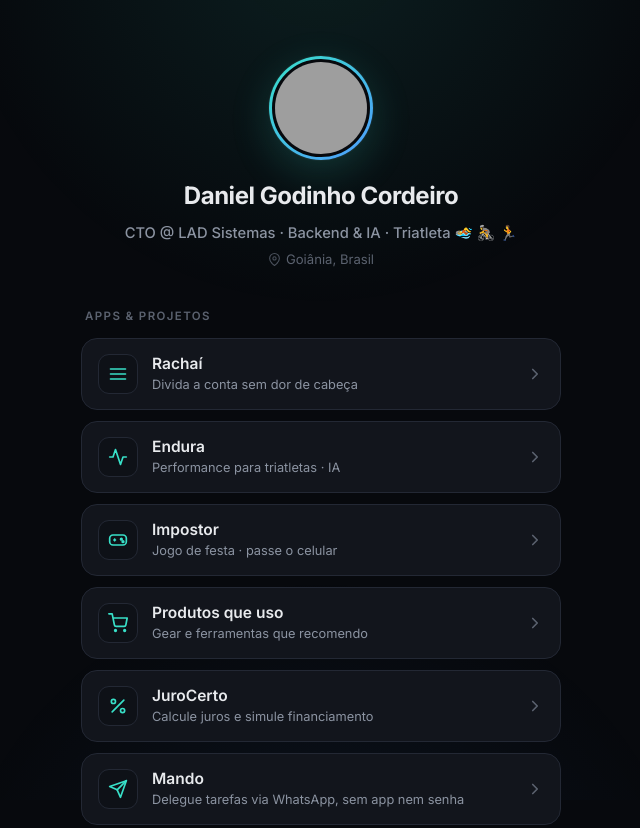
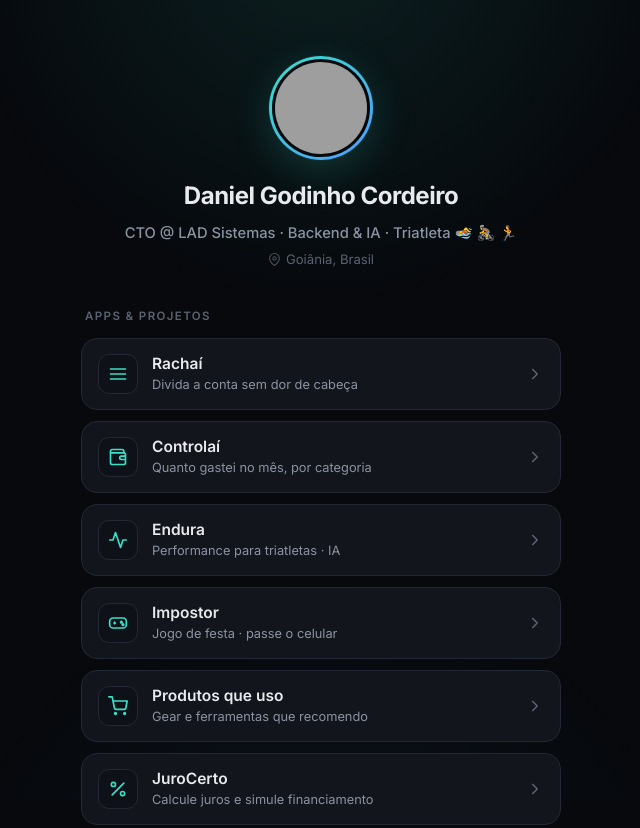
Before and after one commit to danielcordeiro/danielcordeiro.github.io, a plain HTML site: page index.html in a window 1280 px wide. Shown: the top 828 px of the page, without its empty margins (319-959 px from the left). Drawn offline with Linux system fonts and the light colour scheme; grey boxes are pictures that could not be loaded.

Commit message:
feat: adiciona Controlaí aos apps
Co-Authored-By: Claude Opus 5.5 (1M context) <noreply@anthropic.com>
Claude-Session: https://claude.ai/code/session_01H6DwhSno6LBNf2wC28y3FE

```diff
--- a/index.html
+++ b/index.html
@@ -232,11 +232,13 @@
       percent:'<svg viewBox="0 0 24 24" fill="none" stroke="currentColor" stroke-width="2" stroke-linecap="round" stroke-linejoin="round"><line x1="19" y1="5" x2="5" y2="19"/><circle cx="6.5" cy="6.5" r="2.5"/><circle cx="17.5" cy="17.5" r="2.5"/></svg>',
       send:   '<svg viewBox="0 0 24 24" fill="none" stroke="currentColor" stroke-width="2" stroke-linecap="round" stroke-linejoin="round"><line x1="22" y1="2" x2="11" y2="13"/><polygon points="22 2 15 22 11 13 2 9 22 2"/></svg>',
       calendar:'<svg viewBox="0 0 24 24" fill="none" stroke="currentColor" stroke-width="2" stroke-linecap="round" stroke-linejoin="round"><rect x="3" y="5" width="18" height="16" rx="3"/><path d="M8 3v4M16 3v4M3 10h18"/><circle cx="12" cy="15.5" r="1.5"/></svg>',
-      table:  '<svg viewBox="0 0 24 24" fill="none" stroke="currentColor" stroke-width="2" stroke-linecap="round" stroke-linejoin="round"><rect x="3" y="3" width="18" height="18" rx="2"/><path d="M3 9h18M3 15h18M9 3v18M15 3v18"/></svg>'
+      table:  '<svg viewBox="0 0 24 24" fill="none" stroke="currentColor" stroke-width="2" stroke-linecap="round" stroke-linejoin="round"><rect x="3" y="3" width="18" height="18" rx="2"/><path d="M3 9h18M3 15h18M9 3v18M15 3v18"/></svg>',
+      wallet: '<svg viewBox="0 0 24 24" fill="none" stroke="currentColor" stroke-width="2" stroke-linecap="round" stroke-linejoin="round"><path d="M19 7V5a2 2 0 0 0-2-2H5a2 2 0 0 0-2 2v14a2 2 0 0 0 2 2h14a2 2 0 0 0 2-2v-3"/><path d="M3 7h16a2 2 0 0 1 2 2v6h-5a2 2 0 0 1 0-4h5"/></svg>'
     };
 
     const apps = [
       { icon: 'split',    title: 'Rachaí',          sub: 'Divida a conta sem dor de cabeça',     url: 'https://danielcordeiro.github.io/rachai/' },
+      { icon: 'wallet',   title: 'Controlaí',       sub: 'Quanto gastei no mês, por categoria',  url: 'https://danielcordeiro.github.io/controlai/' },
       { icon: 'activity', title: 'Endura',          sub: 'Performance para triatletas · IA',     url: 'https://endura-web.onrender.com/' },
       { icon: 'game',     title: 'Impostor',        sub: 'Jogo de festa · passe o celular',      url: 'https://danielcordeiro.github.io/impostor-game/' },
       { icon: 'cart',     title: 'Produtos que uso',sub: 'Gear e ferramentas que recomendo',     url: 'https://danielcordeiro.github.io/produtos-uteis/' },
```
